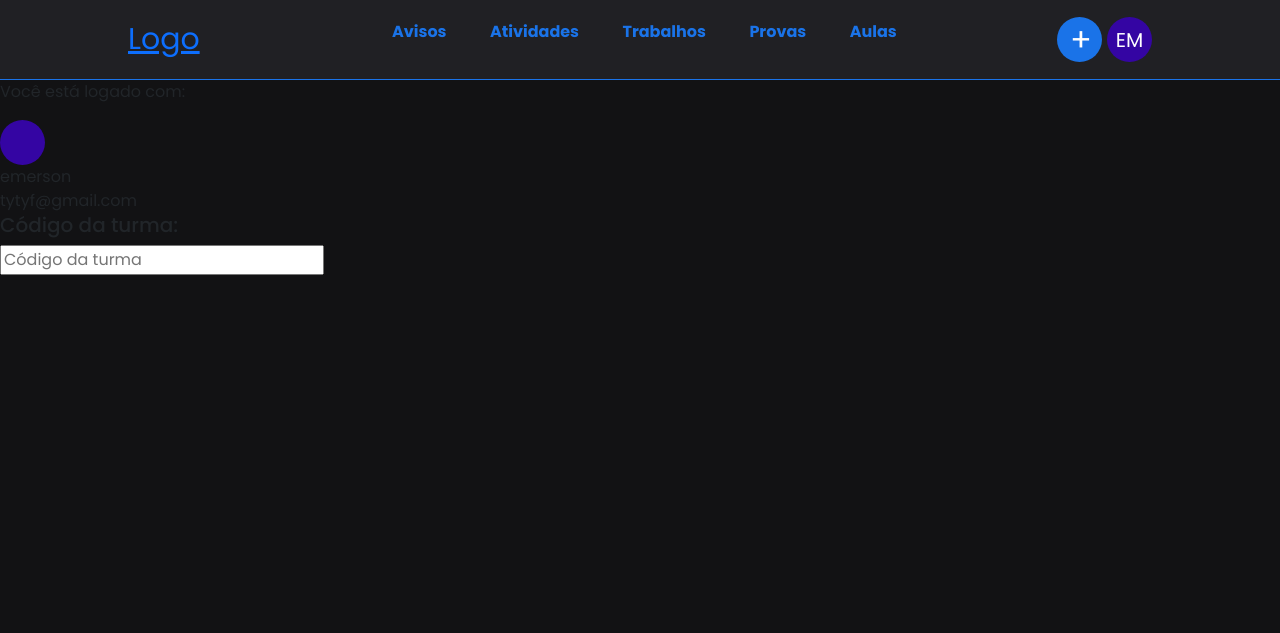
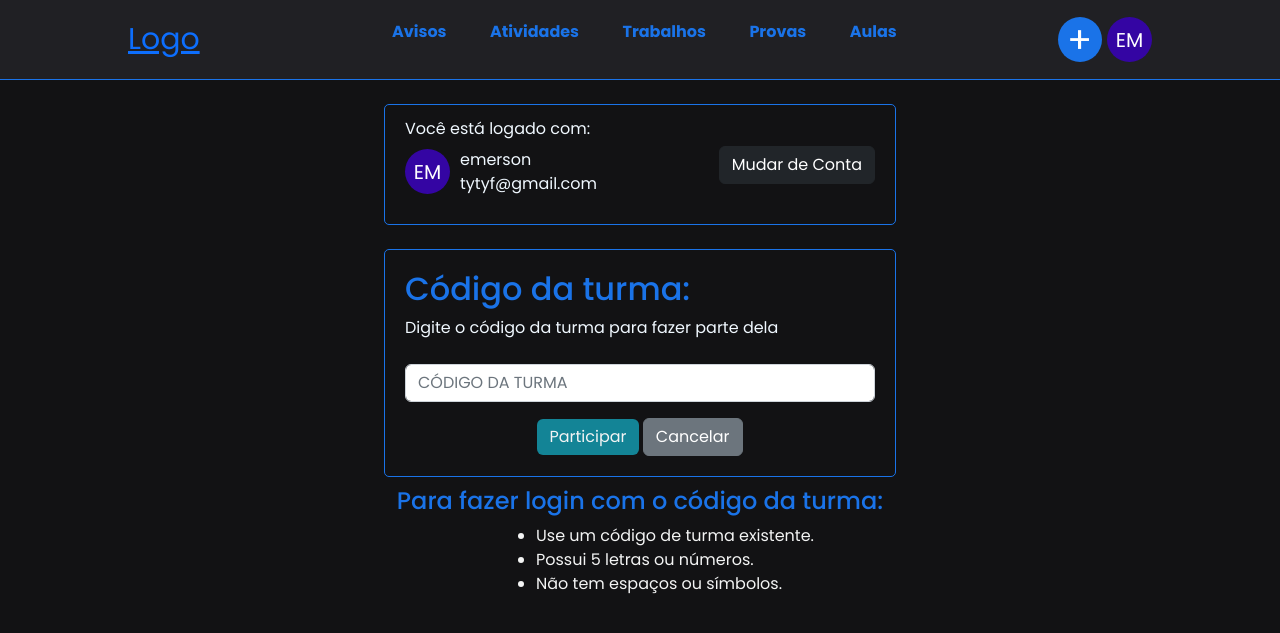
Before and after one commit to shung9/PCC-IF, a Django app: page /turmas/participar in a window 1280 px wide. Shown: the top 633 px of the page. Run offline with Django 4.2, Linux system fonts and the light colour scheme; a user stored in the database is signed in; some libraries are stand-ins or nearby versions.

Commit message:
criação de página para particpar de uma nova turma

```diff
--- a/apps/accounts/urls.py
+++ b/apps/accounts/urls.py
@@ -1,6 +1,8 @@
 from django.urls import path
 from . import views
 from django.contrib.auth import views as auth_views
+
+app_name = 'accounts'
 
 urlpatterns = [
     path('login/', views.login, name="login"),
--- a/apps/accounts/views.py
+++ b/apps/accounts/views.py
@@ -59,4 +59,4 @@ def registrar(request):
 
 def logout(request):
     auth.logout(request)
-    return redirect('home')
+    return redirect('accounts:login')
--- a/apps/turmas/urls.py
+++ b/apps/turmas/urls.py
@@ -1,5 +1,7 @@
 from django.urls import path
 from . import views
+
+app_name = 'turmas'
 
 urlpatterns = [
     path('', views.turmas, name='turmas'),
--- a/static/css/home/style.css
+++ b/static/css/home/style.css
@@ -24,10 +24,10 @@ body
 
 
 }
+p{color: aliceblue;}
 
 
-
-h1, h2{
+h1, h2, h3, h4{
   color: var(--primary-color)
 }
 
@@ -35,7 +35,6 @@ h1, h2{
 
 
 /* sidebar */
-
 
 header {
   display: flex;
@@ -74,12 +73,13 @@ li:hover{
 
 
 
-.btn {
+.add {
   height: 45px;
   line-height: 10px;
-  width: 45px;
-  font-size: 2em;
+  width: 44px;
+  font-size: 2.3em;
   border-radius: 50%;
+  border: 0;
   background-color: var(--primary-color);
   color: white;
   text-align: center;
@@ -87,7 +87,7 @@ li:hover{
   transition: 0.5s
 }
 
-.btn:hover{
+.add:hover{
   background-color: var(--hover-color) !important;
   color: #fff !important;
 }
@@ -254,3 +254,45 @@ li:hover{
  .card button:hover {
   background: #534bf3;
  }
+
+  /* Modal participar de nova turma */
+
+.conta{
+  border: 1px solid var(--primary-color);
+  padding: 20px;
+  border-radius: 5px;
+  margin-left: 30%;
+  margin-right: 30%;
+  line-height: 0.5em;
+}
+
+.conta button{
+  background-color: #138496;
+  color: #F3F4F4;
+  border: 0;
+}
+
+.dadosUser{
+  margin-top: -38px;
+  padding-left: 55px;
+  position: relative;
+  line-height: 0.5em;
+  text-align: justify;
+}
+
+.mudarconta{
+  display: flex;
+  float: right;
+  margin-top: -58px;
+  position: relative;
+}
+
+.lista{
+  margin-top: 10px;
+  margin-left: 30%;
+  margin-right: 30%;
+}
+.lista li{
+  margin-left: 25%;
+  color: #F3F4F4;
+}
--- a/templates/accounts/login.html
+++ b/templates/accounts/login.html
@@ -11,7 +11,7 @@
 <body>
 
 
-	<form action="{% url 'login' %}" method="POST">
+	<form action="{% url 'accounts:login' %}" method="POST">
 		{% csrf_token %}
 			<div class="box">
 			<center>
@@ -45,8 +45,8 @@
 			</form>
 
 				<br>
-                <h3>Não tem uma conta? <a href="{% url 'registrar' %}">Criar</a></h3>
-				<h3>Esqueceu a senha? <a href="{% url 'reset_password' %}">Redefinir</a></h3>
+                <h3>Não tem uma conta? <a href="{% url 'accounts:registrar' %}">Criar</a></h3>
+				<h3>Esqueceu a senha? <a href="{% url 'accounts:reset_password' %}">Redefinir</a></h3>
 
 			</center>
 	</div>
--- a/templates/sidebar.html
+++ b/templates/sidebar.html
@@ -37,10 +37,10 @@
 
   <div class="conn">
     <div class="dropleft">
-        <button class="btn" class="btn btn-secondary dropdown-toggle" type="button" id="dropdownMenuButton" data-toggle="dropdown" aria-haspopup="true" aria-expanded="false">+</button>
+        <button class="add" class="btn btn-secondary dropdown-toggle" type="button" id="dropdownMenuButton" data-toggle="dropdown" aria-haspopup="true" aria-expanded="false">+</button>
           <div class="dropdown-menu" aria-labelledby="dropdownMenuButton">
             <a class="dropdown-item" href="#">Criar nova turma</a>
-            <a class="dropdown-item" href="turmas/participar">Participar de uma turma</a>
+            <a class="dropdown-item" class="trigger" href="{% url 'turmas:participar' %}">Participar de uma turma</a>
         </div>
     </div>
 
--- a/templates/turmas/participar.html
+++ b/templates/turmas/participar.html
@@ -3,28 +3,60 @@
 
 {% block card %}
 
+<br>
 
 <div class="conta">
-    <div class="user">
         <p>Você está logado com:</p>
-            <div class="perfil">
+            <div class="perfil">{{name}}</div>
 
+            <div class="dadosUser">
+                <p>{{user.username}}</p>
+                <p>{{user.email}}</p>
             </div>
-            {{user.username}}
-            <br>
-            {{user.email}}
-    </div>
+
+            <div class="mudarconta">
+                <a href="{% url 'accounts:logout' %}" class="btn btn-dark">Mudar de Conta</a>
+            </div>
+</div>
+
+    <br>
+
+<div class="conta">
+    <h2>Código da turma:</h2><br>
+    <p>Digite o código da turma para fazer parte dela</p>
+    <br><br>
+
+    <form action="">
+
+            <input type="text" class="form-control" placeholder="código da turma" style="text-transform: uppercase;">
+            <br><br>
+            <center>
+                <button type="submit" class="btn btn-info">Participar</button>
+                <a  class="btn btn-secondary" onclick="history.go(-1);">Cancelar</a>
+
+            </center>
+
+    </form>
 
 </div>
 
-<div class="conta">
-    <h5>Código da turma:</h5>
+<div class="lista">
+    <center>
+        <h4>Para fazer login com o código da turma:</h4>
+    </center>
 
-    <form action="">
-        <input type="text" placeholder="Código da turma">
-    </form>
+        <ul>
+        <li>Use um código de turma existente.</li>
+        <li>Possui 5 letras ou números.</li>
+        <li>Não tem espaços ou símbolos.</li>
+  </ul>
 </div>
 
 
 
+
+
+
+
+
 {% endblock %}
```
Also changed, not shown: db.sqlite3.
